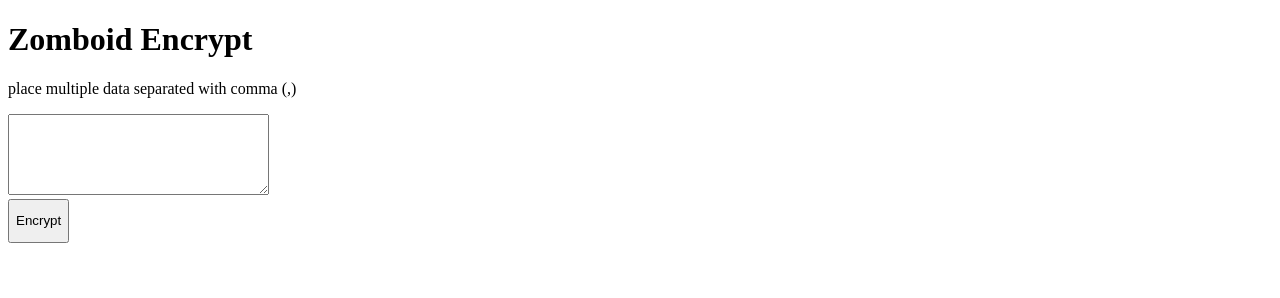
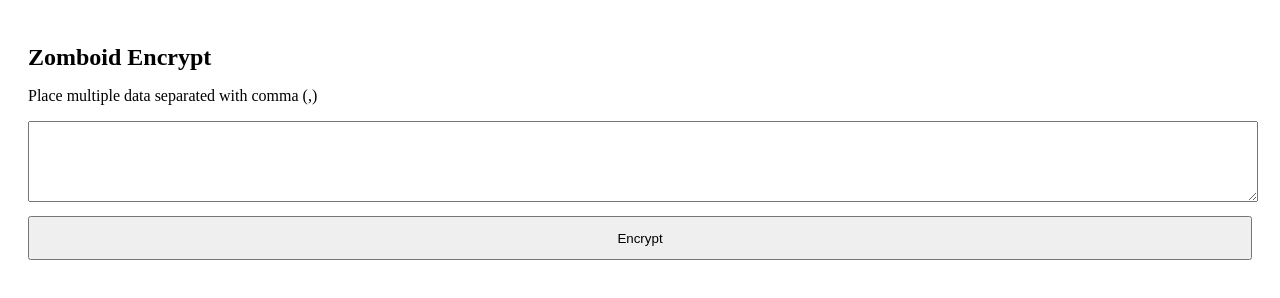
Before and after one commit to rslgp/zomboid-encrypt, a plain HTML site: page index.html in a window 1280 px wide. Drawn offline with Linux system fonts and the light colour scheme.

Commit message:
Update index.html

```diff
--- a/index.html
+++ b/index.html
@@ -2,15 +2,43 @@
 <html>
 <head>
   <title>Zomboid Encrypt</title>
+  <meta name="viewport" content="width=device-width, initial-scale=1.0">
   <script async src="https://pagead2.googlesyndication.com/pagead/js/adsbygoogle.js?client=ca-pub-4132214478185297"
      crossorigin="anonymous"></script>
+  <style>
+    /* Add styles for mobile optimization here */
+    body {
+      font-size: 16px;
+      padding: 20px;
+    }
+
+    h1 {
+      font-size: 24px;
+    }
+
+    textarea {
+      width: 100%;
+      resize: vertical;
+      margin-bottom: 10px;
+    }
+
+    button {
+      width: 100%;
+      height: 44px;
+      margin-bottom: 10px;
+    }
+
+    #result {
+      margin-top: 10px;
+    }
+  </style>
 </head>
 <body>
   <h1>Zomboid Encrypt</h1>
-  <p>place multiple data separated with comma (,)</p>
+  <p>Place multiple data separated with comma (,)</p>
   <textarea id="input" rows="5" cols="30"></textarea>
   <br>
-  <button style="height:44px" onclick="encrypt()">Encrypt</button>
+  <button onclick="encrypt()">Encrypt</button>
   <div id="result"></div>
   <script>
     function encrypt(event) {
```
